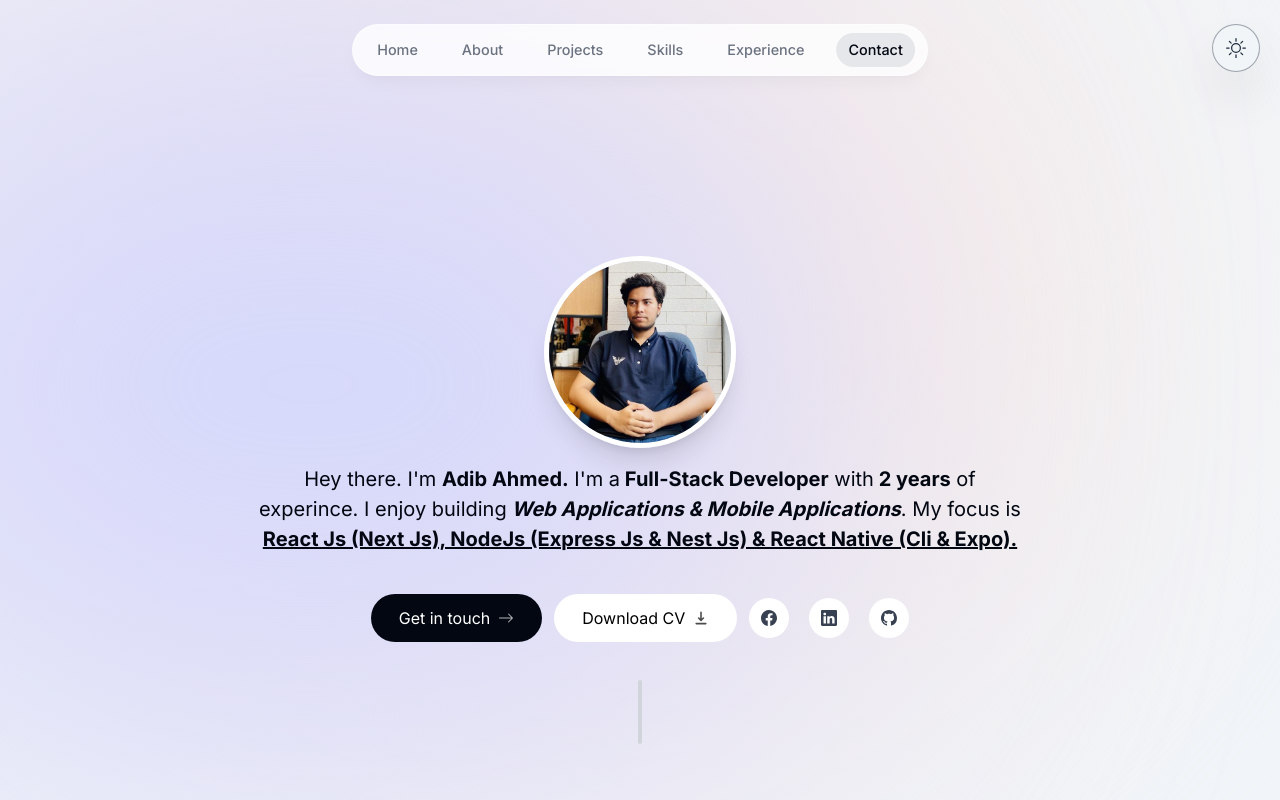
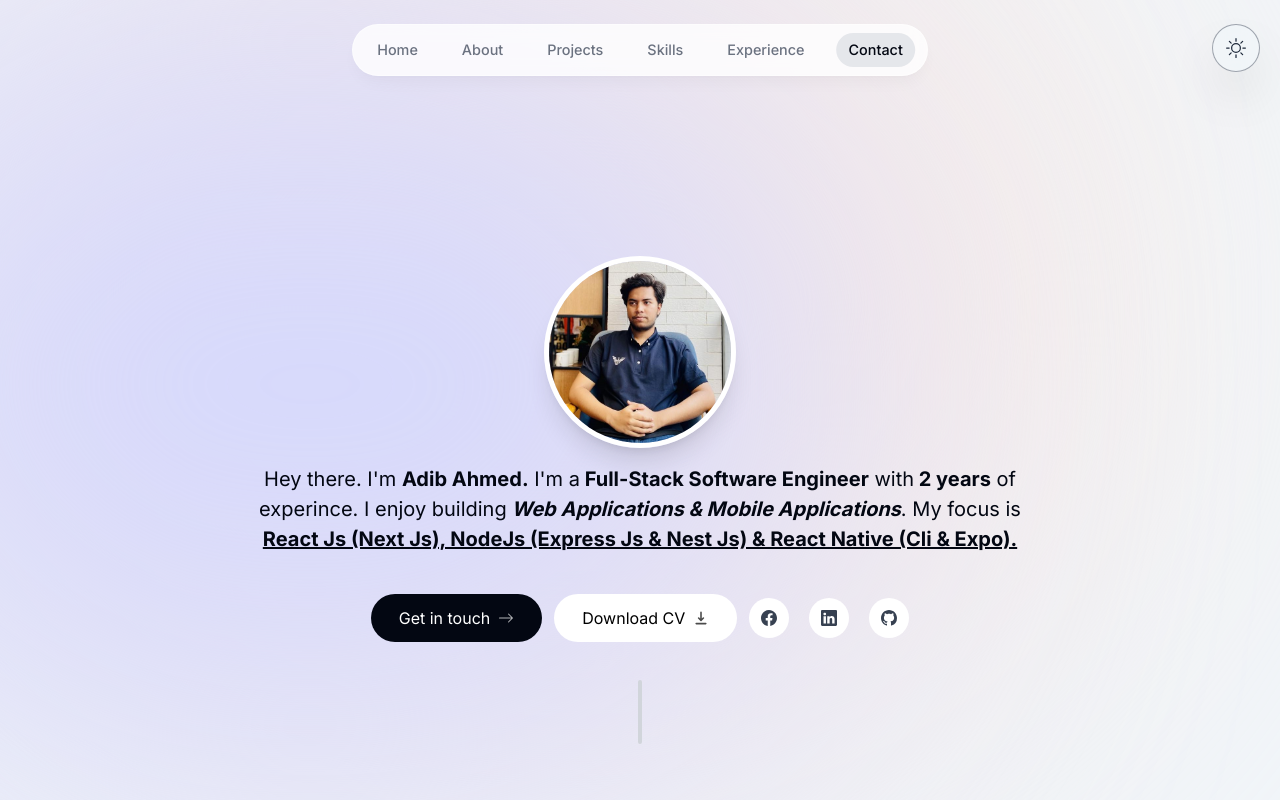
Before and after one commit to AdibAhmed317/portfolio-nextjs, a Next.js app: page / in a window 1280 px wide. Shown: the top 800 px of the page. Built offline with nearby package versions, Linux system fonts and the light colour scheme.

Commit message:
cv change

```diff
--- a/components/Intro.tsx
+++ b/components/Intro.tsx
@@ -48,7 +48,7 @@
         className='mb-10 mt-4 px-4 text-lg md:text-xl font-normal !leading-[1.5]'
       >
         Hey there. I'm <span className='font-bold'> Adib Ahmed.</span> I'm a
-        <span className='font-bold'> Full-Stack Developer</span> with
+        <span className='font-bold'> Full-Stack Software Engineer</span> with
         <span className='font-bold'> 2 years</span> of experince. I enjoy
         building
         <span className='font-bold italic'>
```
